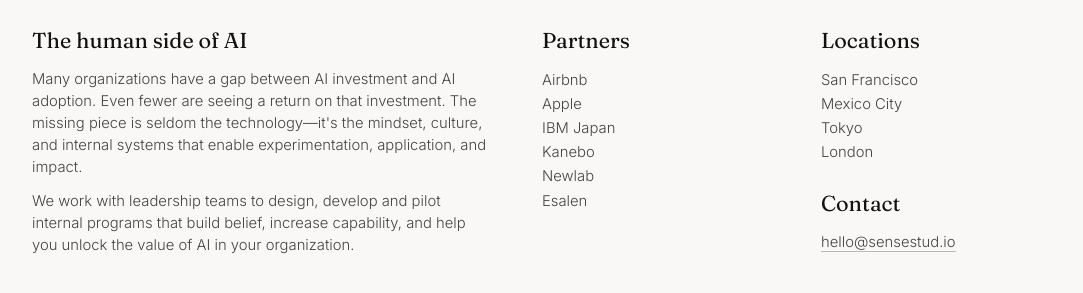
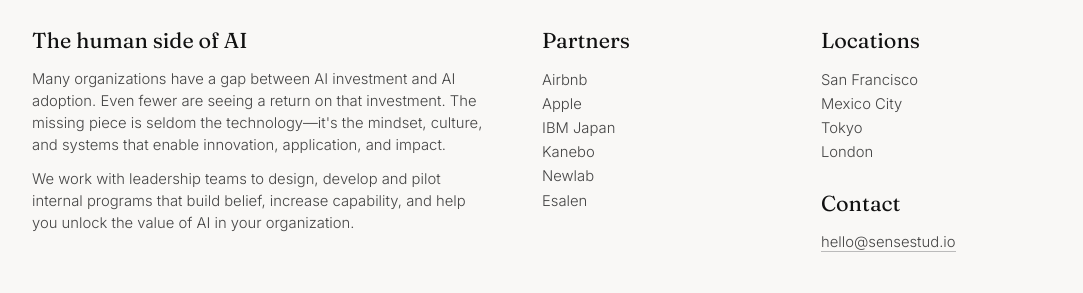
Before and after one commit to jarintabata/sensestudio, a plain HTML site: page index.html in a window 1280 px wide. Shown: the part 587-880 px from the top of the page, without its empty margins (98-1181 px from the left). Drawn offline with Linux system fonts and the light colour scheme.

Commit message:
update copy

```diff
--- a/index.html
+++ b/index.html
@@ -231,7 +231,7 @@
   <section class="columns">
     <div class="column">
       <h2>The human side of AI</h2>
-      <p>Many organizations have a gap between AI investment and AI adoption. Even fewer are seeing a return on that investment. The missing piece is seldom the technology&mdash;it's the mindset, culture, and internal systems that enable experimentation, application, and impact.</p>
+      <p>Many organizations have a gap between AI investment and AI adoption. Even fewer are seeing a return on that investment. The missing piece is seldom the technology&mdash;it's the mindset, culture, and systems that enable innovation, application, and impact.</p>
       <p>We work with leadership teams to design, develop and pilot internal programs that build belief, increase capability, and help you unlock the value of AI in your organization.</p>
     </div>
 
```
